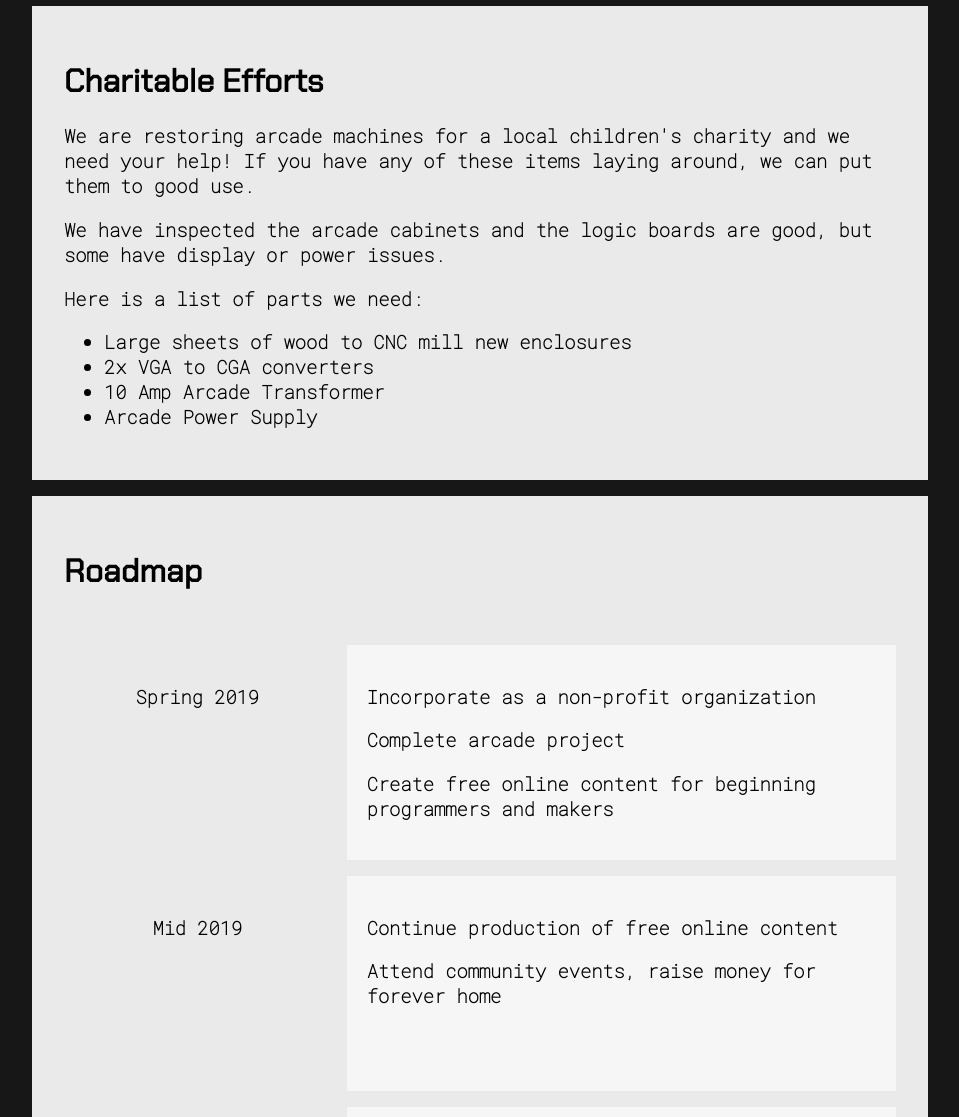
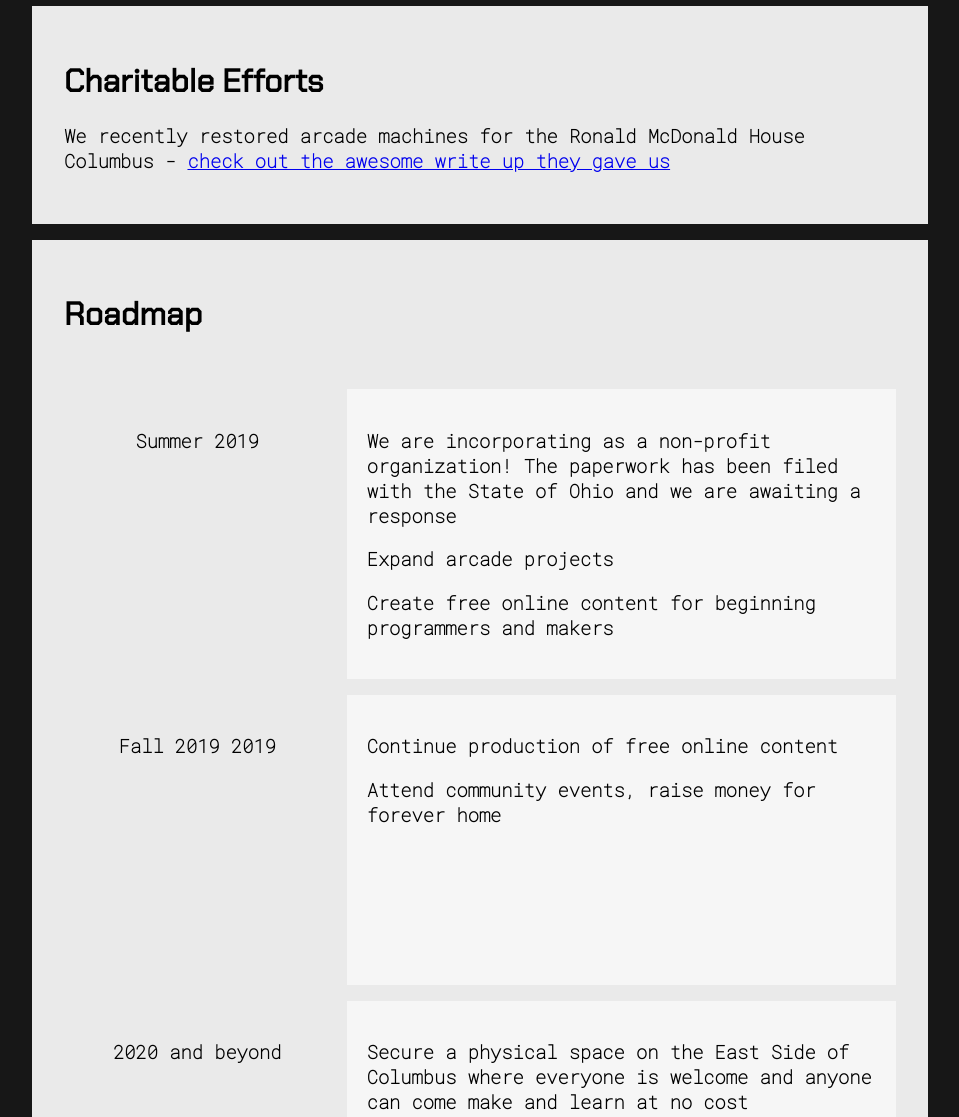
Before and after one commit to solidstatesocialclub/sssc-website, a website: page public/index.html in a window 1280 px wide. Shown: the part 380-1497 px from the top of the page, without its empty margins (160-1119 px from the left). Drawn offline with Linux system fonts and the light colour scheme.

Commit message:
Updated copy

```diff
--- a/public/index.html
+++ b/public/index.html
@@ -22,42 +22,22 @@
 <main>
     <h1>Charitable Efforts</h1>
     <h3>
-        We are restoring arcade machines for a local children's charity and we need your help! If you have any of these items laying around, we can put them to good use.
-    </h3>
-    <h3>
-        We have inspected the arcade cabinets and the logic boards are good, but some have display or power issues.
-    </h3>
-    <h3>
-        Here is a list of parts we need:
-        <ul>
-            <li>
-                Large sheets of wood to CNC mill new enclosures
-            </li>
-            <li>
-                2x VGA to CGA converters
-            </li>
-            <li>
-                10 Amp Arcade Transformer
-            </li>
-            <li>
-                Arcade Power Supply
-            </li>
-        </ul>
+        We recently restored arcade machines for the Ronald McDonald House Columbus - <a href="http://rmhc-centralohio.org/arcade-machine/">check out the awesome write up they gave us</a>
     </h3>
 </main>
 <roadmap>
     <h1>Roadmap</h1>
     <div class="timeline">
         <div class="timeline-period">
-            <h3 class="centered">Spring 2019</h3>
+            <h3 class="centered">Summer 2019</h3>
         </div>
         <div class="timeline-entry">
-            <h3>Incorporate as a non-profit organization</h3>
-            <h3>Complete arcade project</h3>
+            <h3>We are incorporating as a non-profit organization! The paperwork has been filed with the State of Ohio and we are awaiting a response</h3>
+            <h3>Expand arcade projects</h3>
             <h3>Create free online content for beginning programmers and makers</h3>
         </div>
         <div class="timeline-period">
-            <h3 class="centered">Mid 2019</h3>
+            <h3 class="centered">Fall 2019 2019</h3>
         </div>
         <div class="timeline-entry">
             <h3>Continue production of free online content</h3>
@@ -67,7 +47,7 @@
             <h3 class="centered">2020 and beyond</h3>
         </div>
         <div class="timeline-entry">
-            <h3>Secure a physical space on the East Side of Columbus where anyone can come make and learn at no cost</h3>
+            <h3>Secure a physical space on the East Side of Columbus where everyone is welcome and anyone can come make and learn at no cost</h3>
         </div>
     </div>
 </roadmap>
```
Also changed, not shown: dist/index.html.
